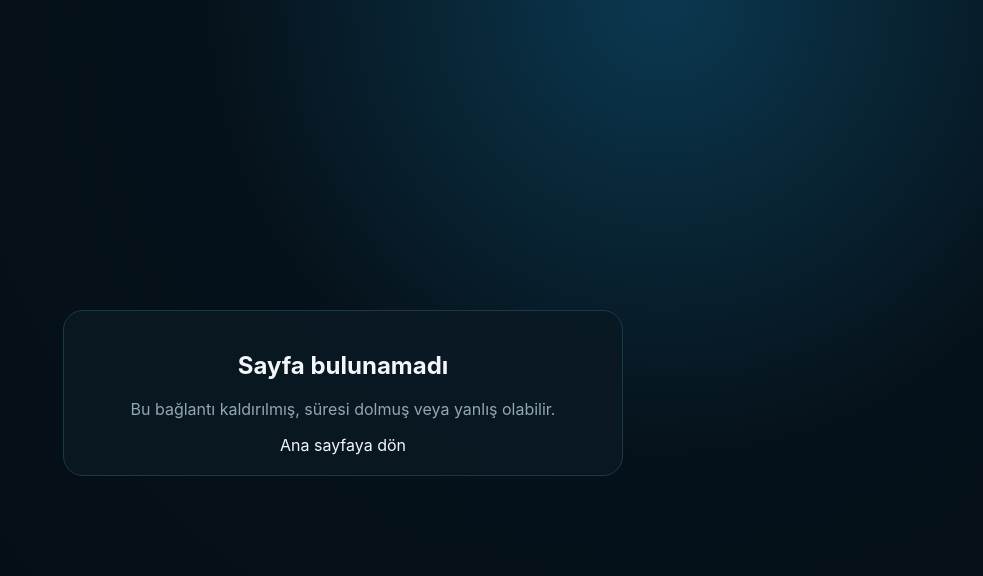
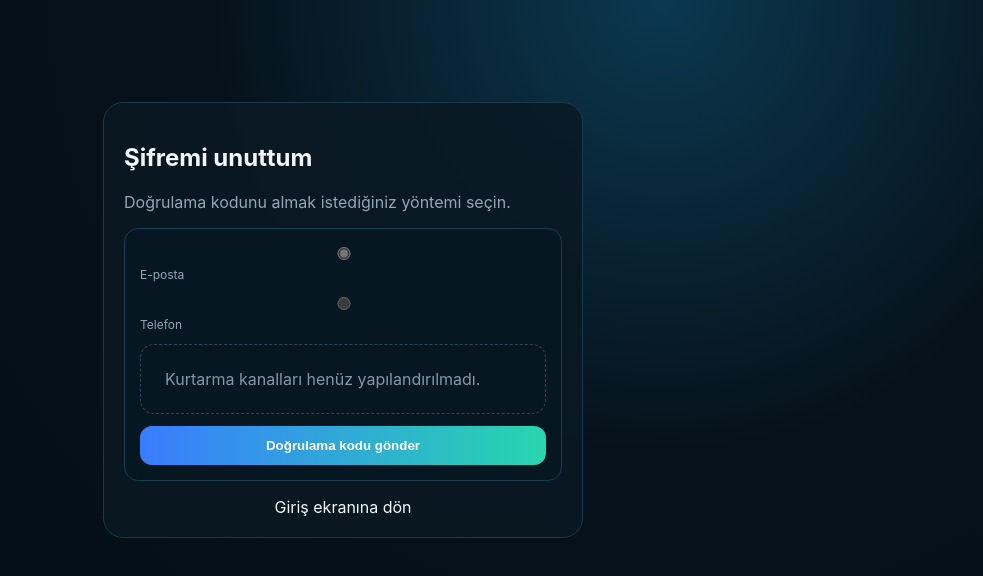
Before and after one commit to mehmetozan-5858/ai-visibility, a Next.js app: page /sifremi-unuttum in a window 1280 px wide. Before the commit this address had no page. Shown: the top 576 px of the page, without its empty margins (297-1280 px from the left). Built offline with nearby package versions, Linux system fonts and the light colour scheme; no server answers.

Commit message:
Add forgot password page

```diff
--- /dev/null
+++ b/app/sifremi-unuttum/page.js
@@ -0,0 +1,3 @@
+import PasswordRecovery from "../../components/PasswordRecovery";
+export const metadata={title:"Şifremi Unuttum | AI Visibility"};
+export default function Page(){return <main><PasswordRecovery/></main>}
```
